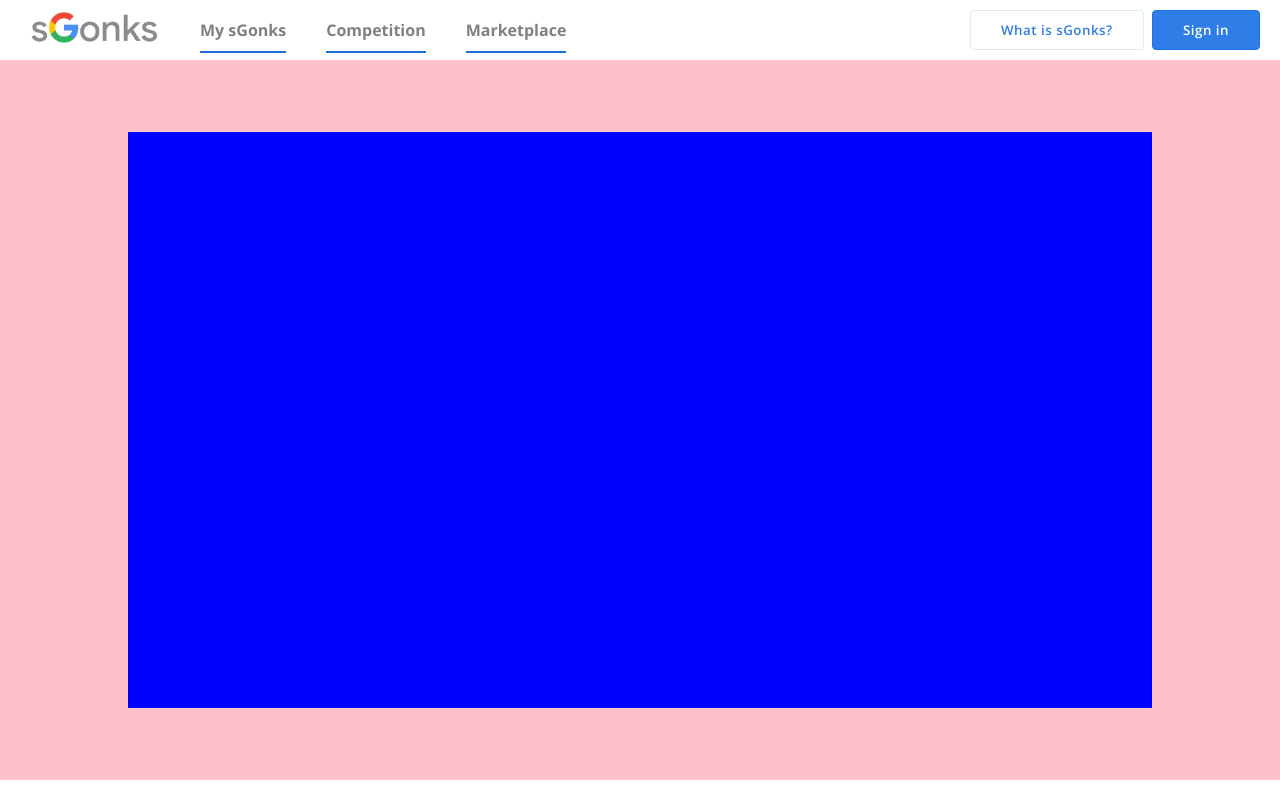
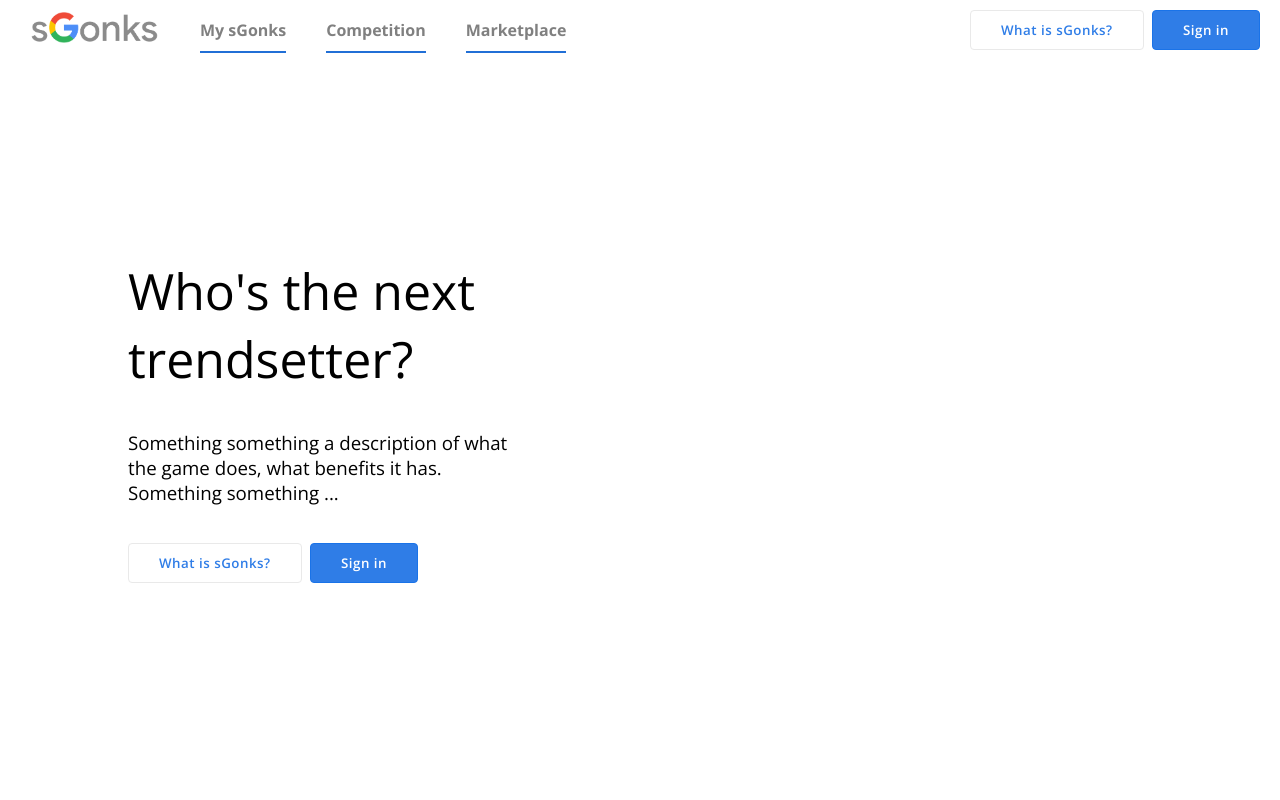
Before and after one commit to googleinterns/sgonks, a React (Create React App) app in the folder project/frontend/: page / in a window 1280 px wide. Built offline with nearby package versions, Linux system fonts and the light colour scheme.

Commit message:
Add login prompt to landing page

```diff
--- a/project/frontend/src/App.js
+++ b/project/frontend/src/App.js
@@ -20,7 +20,7 @@ function App() {
       <Layout>
         <Route path="/" component={LandingPage}></Route>
       </Layout>
-      {/* // <Route path='/' exact component={Login}></Route> */}
+      {/* <Route path='/' exact component={Login}></Route> */}
       <Route path="/sgonks-platform" component={SGonksPlatfrom}></Route>
       <Route path="/switchComp" exact component={SelectCompetition}></Route>
       <Route path="/createComp" exact component={CreateCompetition}></Route>
--- a/project/frontend/src/containers/LandingPage/LandingPage.js
+++ b/project/frontend/src/containers/LandingPage/LandingPage.js
@@ -1,11 +1,14 @@
 import React from 'react';
 import classes from "./LandingPage.module.css";
+import LoginButtonSet from "../../components/UI/LoginButtonSet/LoginButtonSet"
 
 const LandingPage = props => {
     return(
         <div className={classes.LandingPageContent}>
-            <div className={classes.InfoAndLoginPromptContainer}>
-
+            <div className={classes.Prompt}>
+                <h1>Who's the next trendsetter?</h1>
+                <h3>Something something a description of what the game does, what benefits it has. Something something ...</h3>
+                <LoginButtonSet></LoginButtonSet>
             </div>
             <div className={classes.IllustrationContainer}>
 
--- a/project/frontend/src/containers/LandingPage/LandingPage.module.css
+++ b/project/frontend/src/containers/LandingPage/LandingPage.module.css
@@ -1,5 +1,21 @@
 .LandingPageContent {
-    background: blue;
     width: 80%;
     height: 80%;
+    display: flex;
+    flex-direction: row;
+    justify-content: space-between;
+    align-items: center;
 }
+
+.Prompt {
+    width: 40%;
+    height: 60%;
+    display: flex;
+    flex-direction: column;
+    justify-content: space-around;
+}
+
+.Prompt h1, h3 {
+    font-weight: 400;
+    text-align: left;
+}
--- a/project/frontend/src/hoc/Layout/Layout.module.css
+++ b/project/frontend/src/hoc/Layout/Layout.module.css
@@ -1,5 +1,4 @@
 .ContentWrapper {
-    background: pink;
     height: 90%;
     width: 100%;
     display: flex;
```
